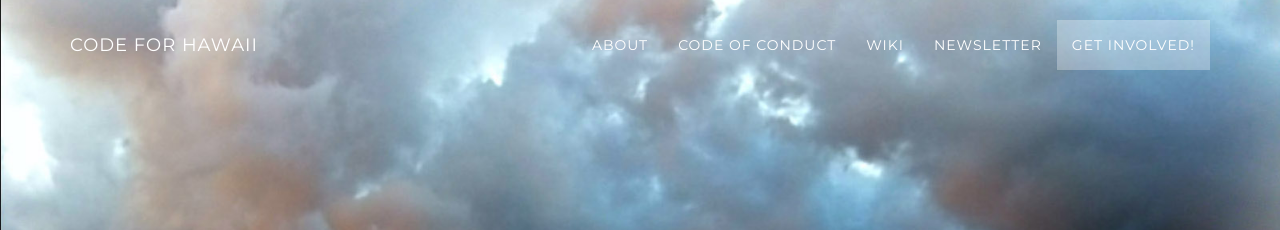
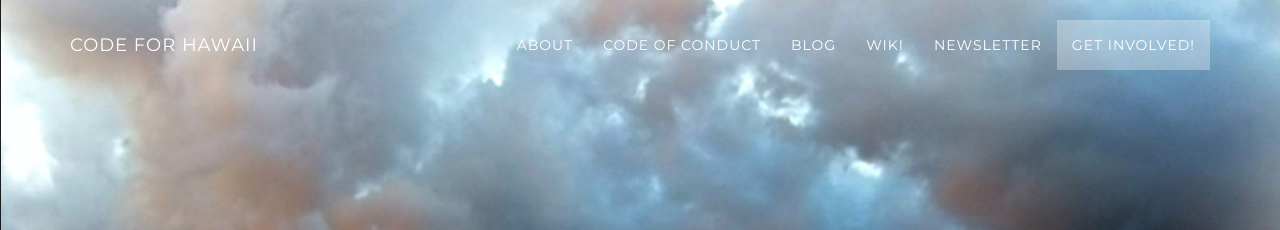
Before and after one commit to CodeWithAloha/codeforhawaii.github.io, a Jekyll site: the page built from index.html, in a window 1280 px wide. Shown: the top 230 px of the page. Built offline with Jekyll 4.4.1, drawn with Linux system fonts in a browser that asks for light colours; comment, search, counter and statistics services are not loaded.

Commit message:
Added blog to title bar

```diff
--- a/_includes/nav.html
+++ b/_includes/nav.html
@@ -24,6 +24,9 @@
                         <a target="_blank" href="https://docs.google.com/document/d/14cPJlxOlnS2BoKag1ILd0OBx9t4HoMG2FNctw5Il_Js">Code of Conduct</a>
                     </li>
                     <li>
+                        <a class="page-scroll" href="http://blog.codeforhawaii.org" target="_blank">Blog</a>
+                    </li>
+                    <li>
                         <a class="page-scroll" href="http://wiki.codeforhawaii.org" target="_blank">Wiki</a>
                     </li>
                     <!--
```
